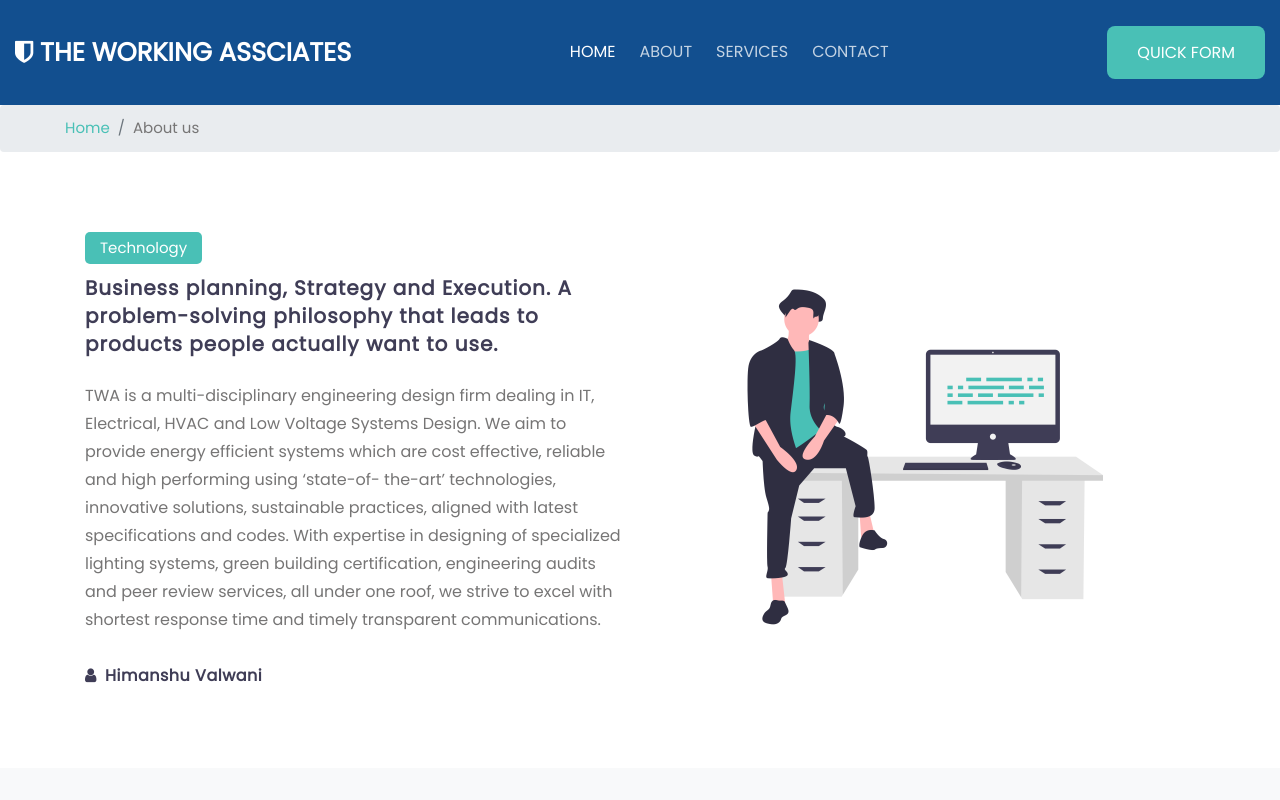
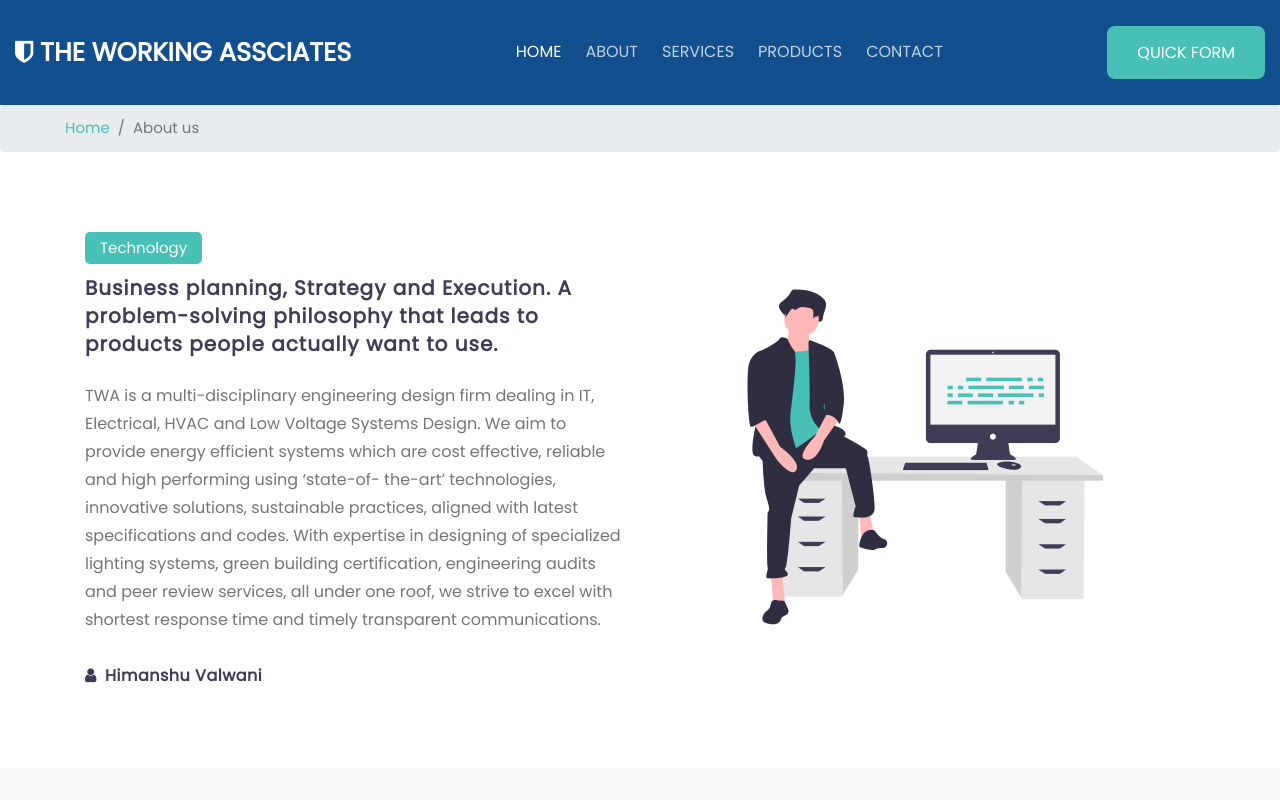
Before and after one commit to himanshuvalwani/twa.github.io, a plain HTML site: page about.html in a window 1280 px wide. Shown: the top 800 px of the page. Drawn offline with Linux system fonts and the light colour scheme.

Commit message:
Update about.html

```diff
--- a/about.html
+++ b/about.html
@@ -36,6 +36,9 @@
               </li>
               <li class="nav-item">
                   <a class="nav-link" href="services.html">Services</a>
+              </li>
+              <li class="nav-item">
+                  <a class="nav-link" href="Products.html">Products</a>
               </li>
               <li class="nav-item">
                   <a class="nav-link" href="contact.html">Contact</a>
```
